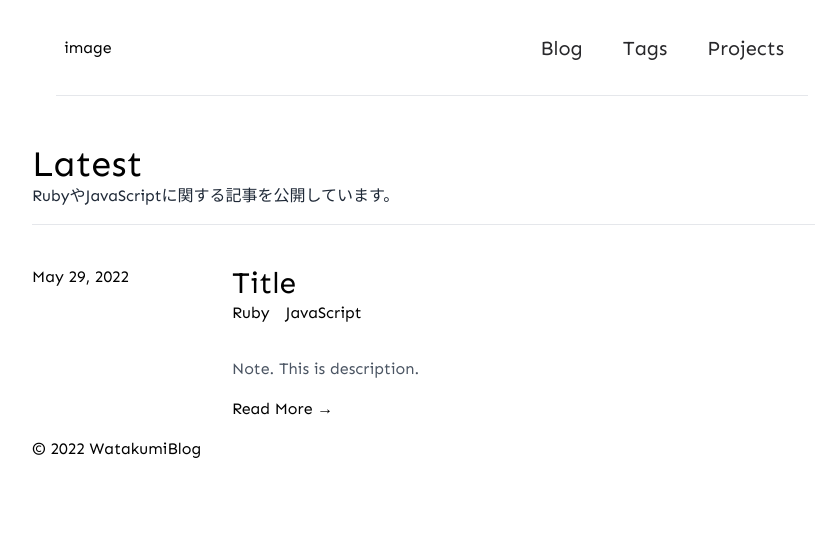
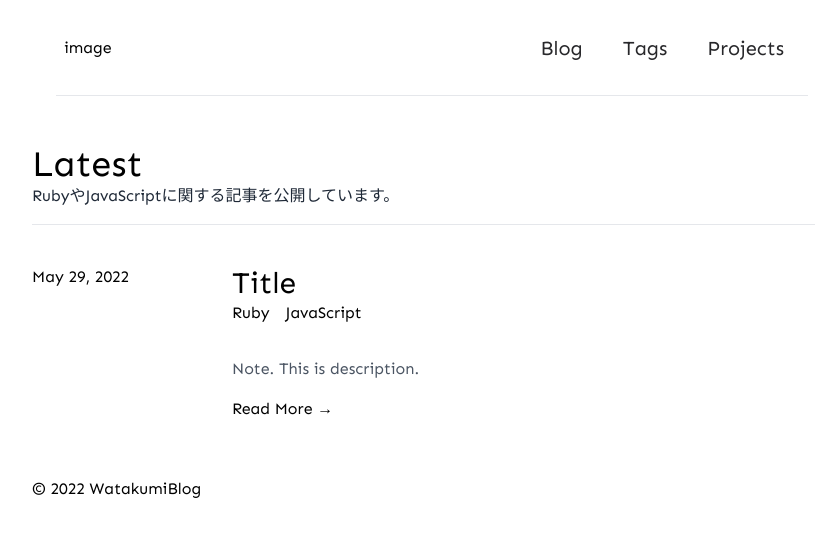
Before and after one commit to Watakumi/Watakumi-blog-next, a Next.js app: page / in a window 1280 px wide. Shown: the top 536 px of the page, without its empty margins (208-1023 px from the left). Built offline with nearby package versions, Linux system fonts and the light colour scheme.

Commit message:
余白の調整

```diff
--- a/components/Card.tsx
+++ b/components/Card.tsx
@@ -2,7 +2,7 @@ import Link from 'next/link';
 
 export function Card(): JSX.Element {
   return (
-    <div>
+    <div className="pb-10">
       <hr />
       <div className="flex flex-row mt-10">
         <p className="w-1/4">May 29, 2022</p>
```
